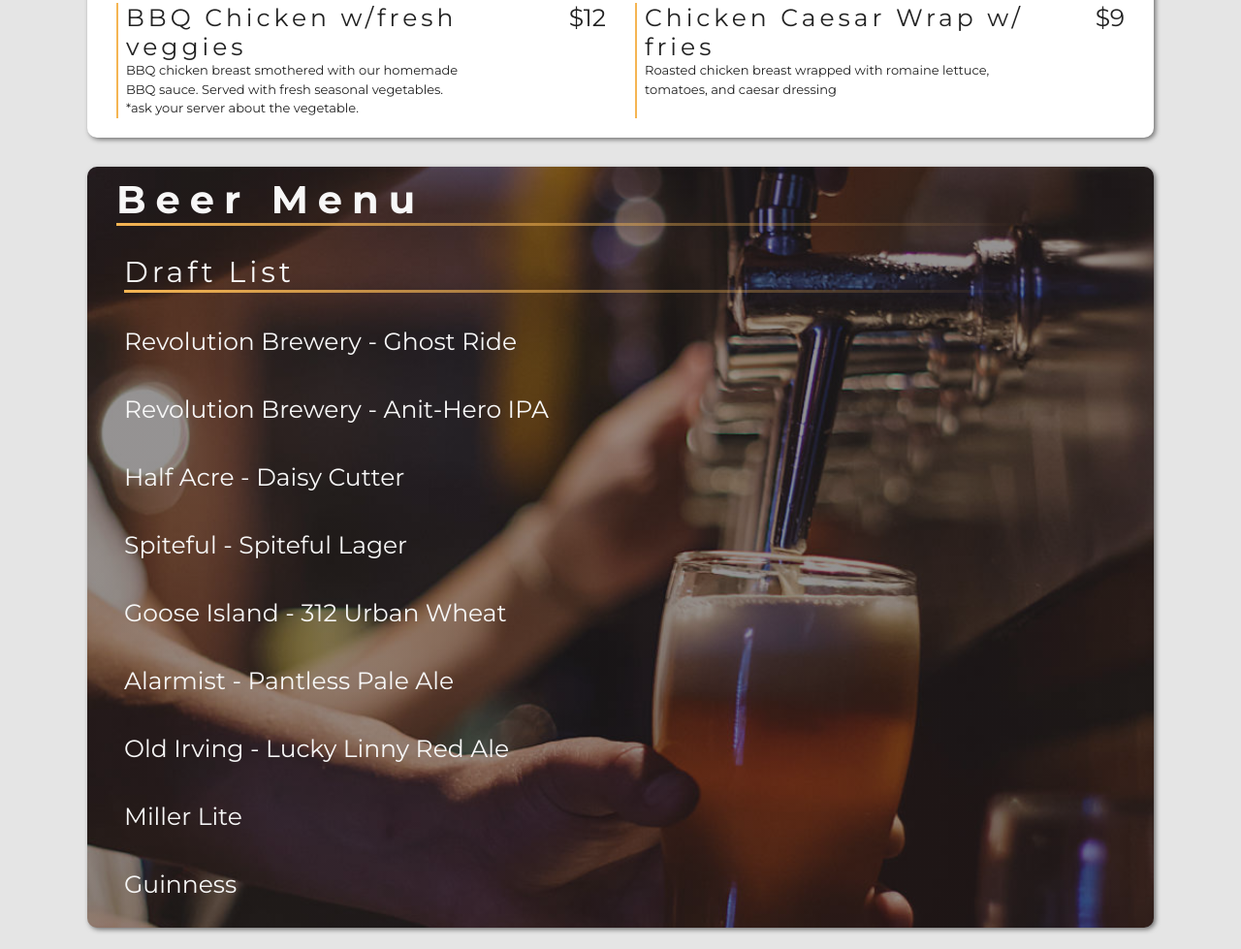
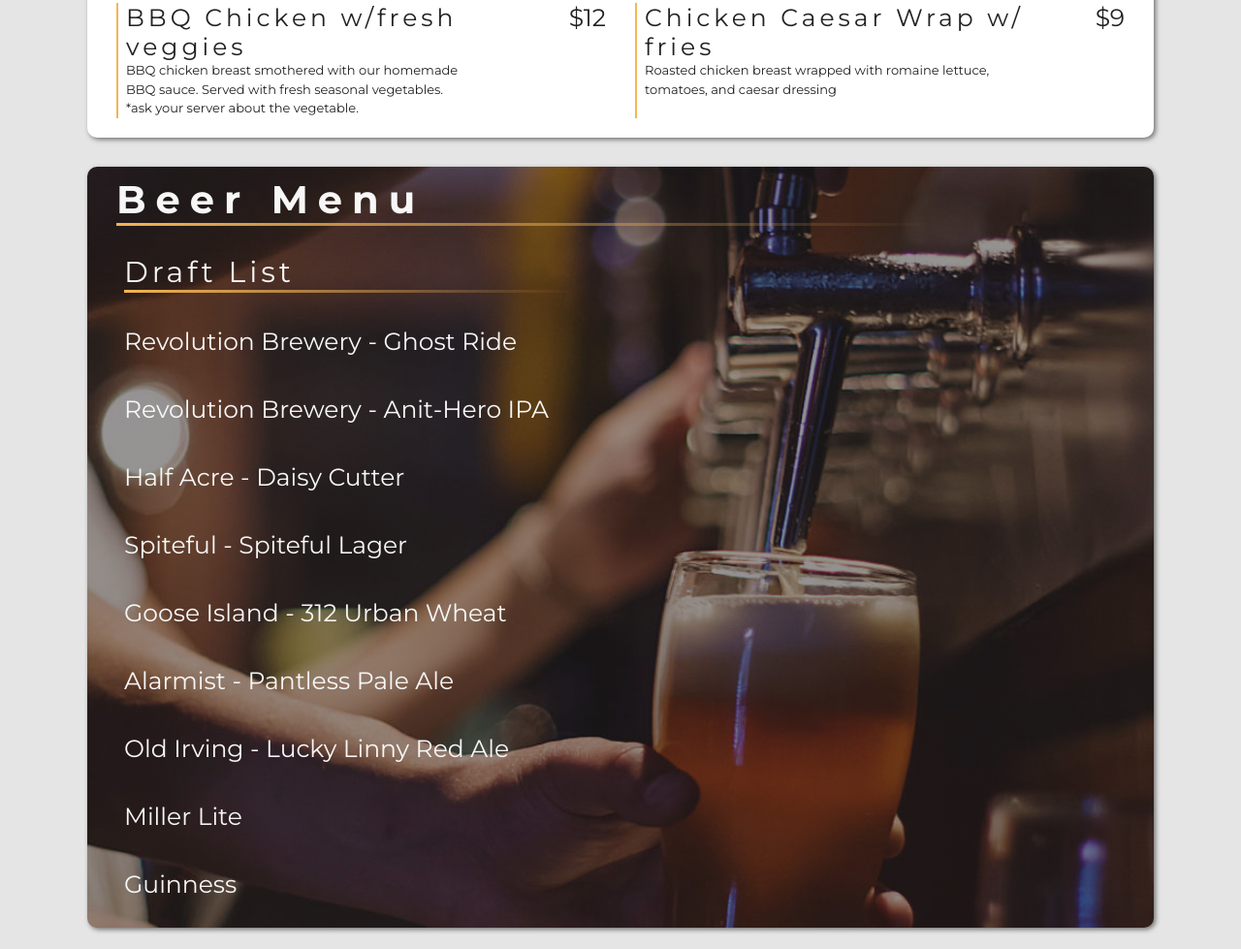
Before and after one commit to cbernhard21/colin-pizzeria, a plain HTML site: page menu.html in a window 1280 px wide. Shown: the part 3896-4875 px from the top of the page at 97% size. Drawn offline with nearby package versions, Linux system fonts and the light colour scheme.

Commit message:
Add files via upload

```diff
--- a/css/main.css
+++ b/css/main.css
@@ -628,8 +628,12 @@
     content: '';
     display: block;
     height: 3px;
-    width: 100%;
+    width: 90%;
     background-image: linear-gradient(to right, #f5b553, rgba(0, 0, 0, 0) 90%);
+}
+
+.beer-selection h3::after {
+    width: 50%;
 }
 
 
```
